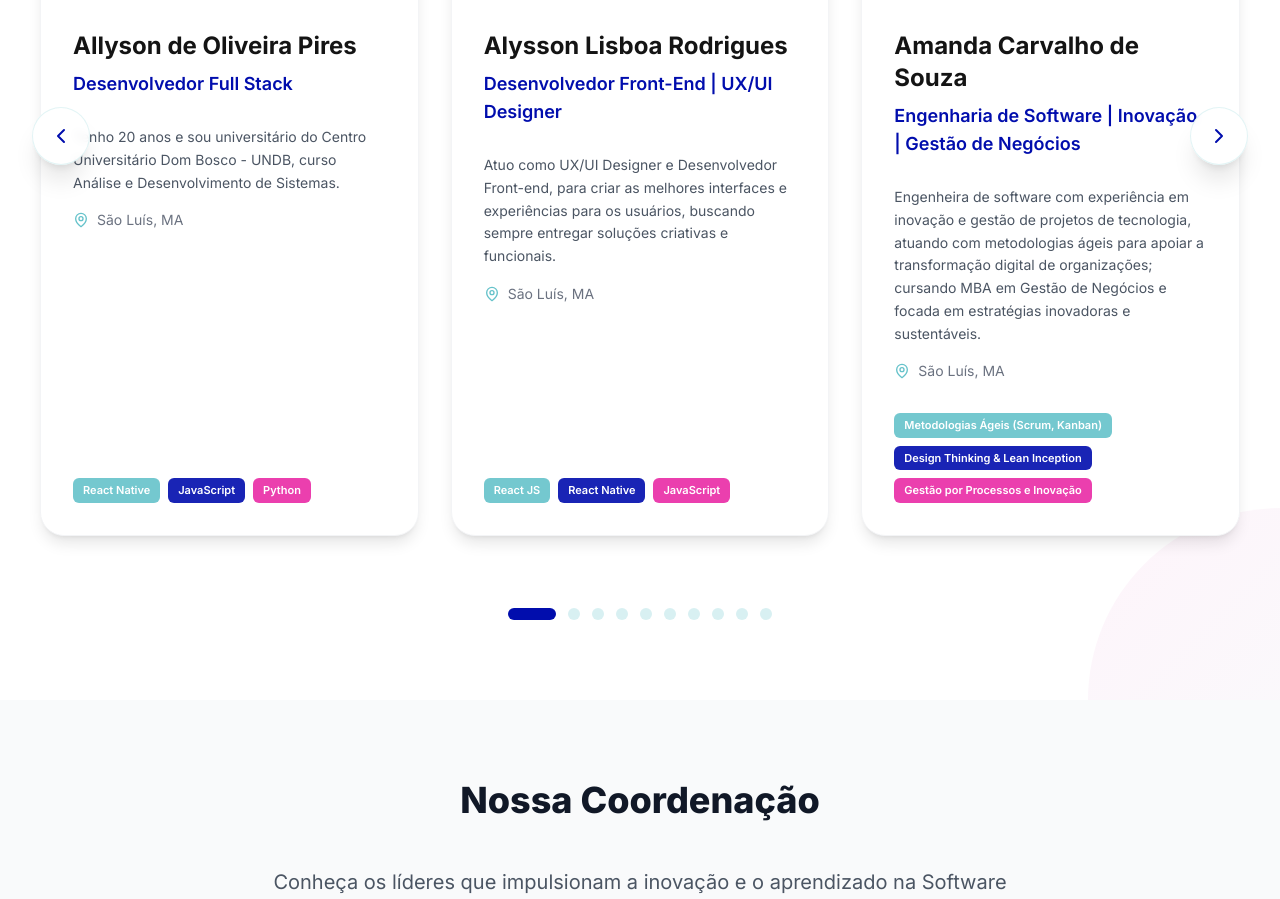
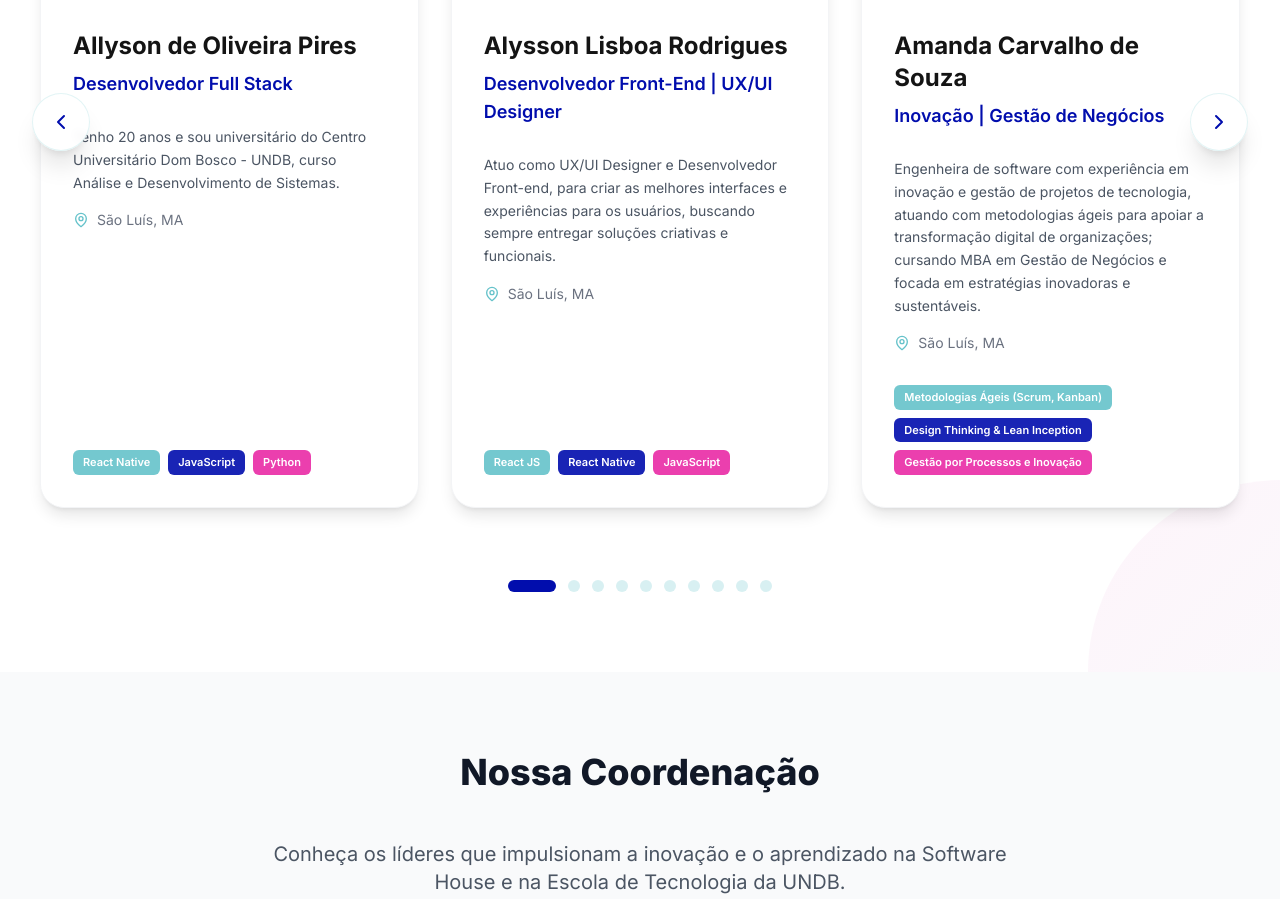
Before and after one commit to thisisalyssonx/website-sh, a React (Vite) app: page / in a window 1280 px wide. Shown: the part 4116-5015 px from the top of the page. Built offline with nearby package versions, Linux system fonts and the light colour scheme.

Commit message:
Members.tsx

```diff
--- a/src/components/Members.tsx
+++ b/src/components/Members.tsx
@@ -103,7 +103,7 @@ const Members: React.FC = () => {
     {
       id: 21,
       name: "Amanda Carvalho de Souza",
-      role: "Engenharia de Software | Inovação | Gestão de Negócios",
+      role: "Inovação | Gestão de Negócios",
       image: amandaCarvalhoImg,
       bio: "Engenheira de software com experiência em inovação e gestão de projetos de tecnologia, atuando com metodologias ágeis para apoiar a transformação digital de organizações; cursando MBA em Gestão de Negócios e focada em estratégias inovadoras e sustentáveis.",
       location: "São Luís, MA",
@@ -251,7 +251,7 @@ const Members: React.FC = () => {
     {
       id: 26,
       name: "José Henrique Jacinto Rocha da Silva",
-      role: "Engenharia de Software · Desenvolvimento Full-Stack · Back-End e Front-End",
+      role: "Desenvolvimento Full-Stack · Back-End e Front-End",
       image: joseHenriqueImg, // <- Lembre-se de definir esta variável para a imagem
       bio: "Desenvolvedor Full-Stack com experiência em aplicações web modernas, seguras e escaláveis, atuando em front-end de alta performance e back-end robusto com APIs RESTful e integração a bancos relacionais.",
       location: "São Luís, MA",
```
